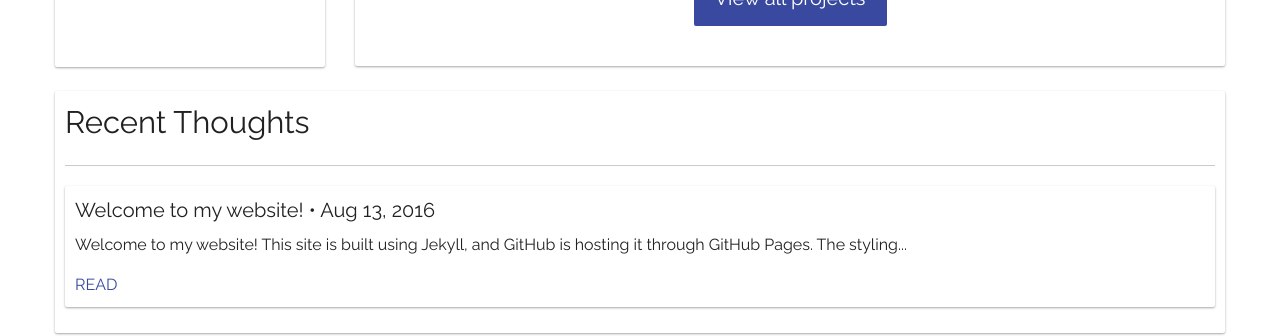
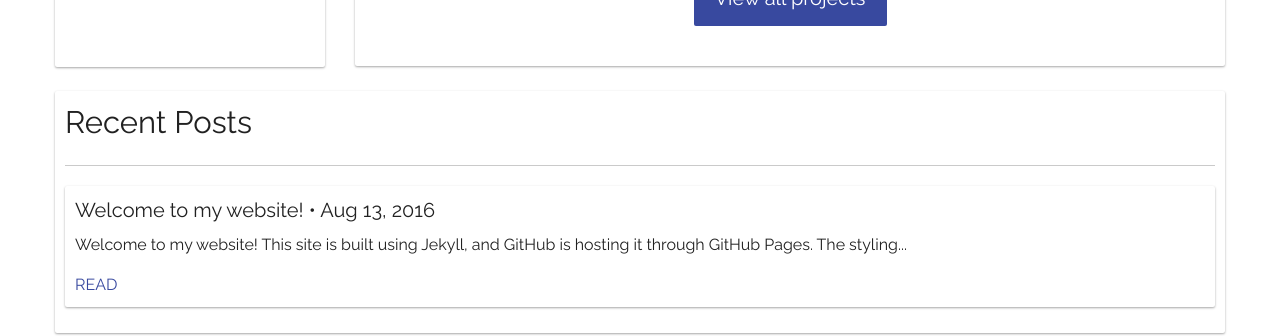
Before and after one commit to torleif-nielsen/torleif-nielsen.github.io, a Jekyll site: the page built from index.html, in a window 1280 px wide. Shown: the part 549-885 px from the top of the page. Built offline with Jekyll 4.4.1, drawn with Linux system fonts in a browser that asks for light colours; nearby versions of some CDN libraries.

Commit message:
Update index.html

```diff
--- a/index.html
+++ b/index.html
@@ -36,7 +36,7 @@ keywords: github pages, Jekyll, foundation 6
     <div class="row">
       <div class="medium-12 columns">
         <div class="shadow-one">
-          <h3>Recent Thoughts</h3>
+          <h3>Recent Posts</h3>
           <hr>
           {% for thought in site.categories.thoughts %}
             <div class="callout">
```
